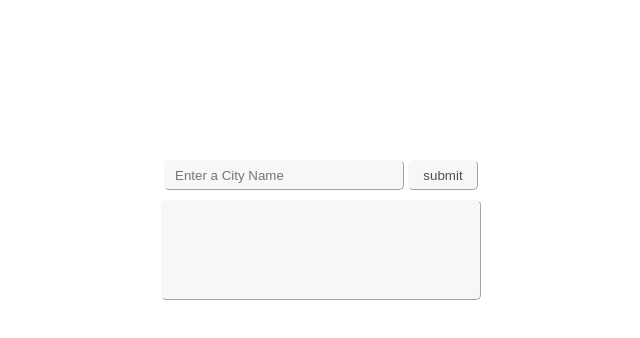
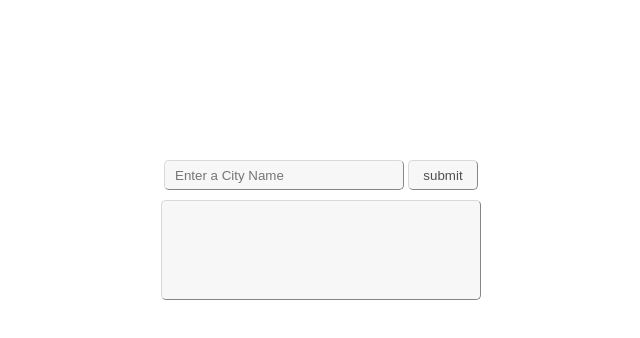
Before and after one commit to gablemathias/weather-api, a plain HTML site: page myWeatherApi/index.html in a window 1280 px wide. Shown: the full height of the page, 319-959 px from the left. Drawn offline with Linux system fonts and the light colour scheme.

Commit message:
alter border color

```diff
--- a/myWeatherApi/style.css
+++ b/myWeatherApi/style.css
@@ -30,7 +30,7 @@ input[type="text"]:focus-visible{
 }
 
 input[type="submit"]:active{
-  background-color: rgb(218, 218, 218);
+  background-color: rgb(217, 217, 217);
 }
 
 .display{
@@ -46,6 +46,6 @@ input[type="submit"]:active{
 input, .display{
   background-color: var(--main-bg-color);
   color:var(--main-color);
-  border: 1px outset var(--main-bg-color);
+  border: 1px outset rgb(217 217 217);
   border-radius: 5px;
 }
```
